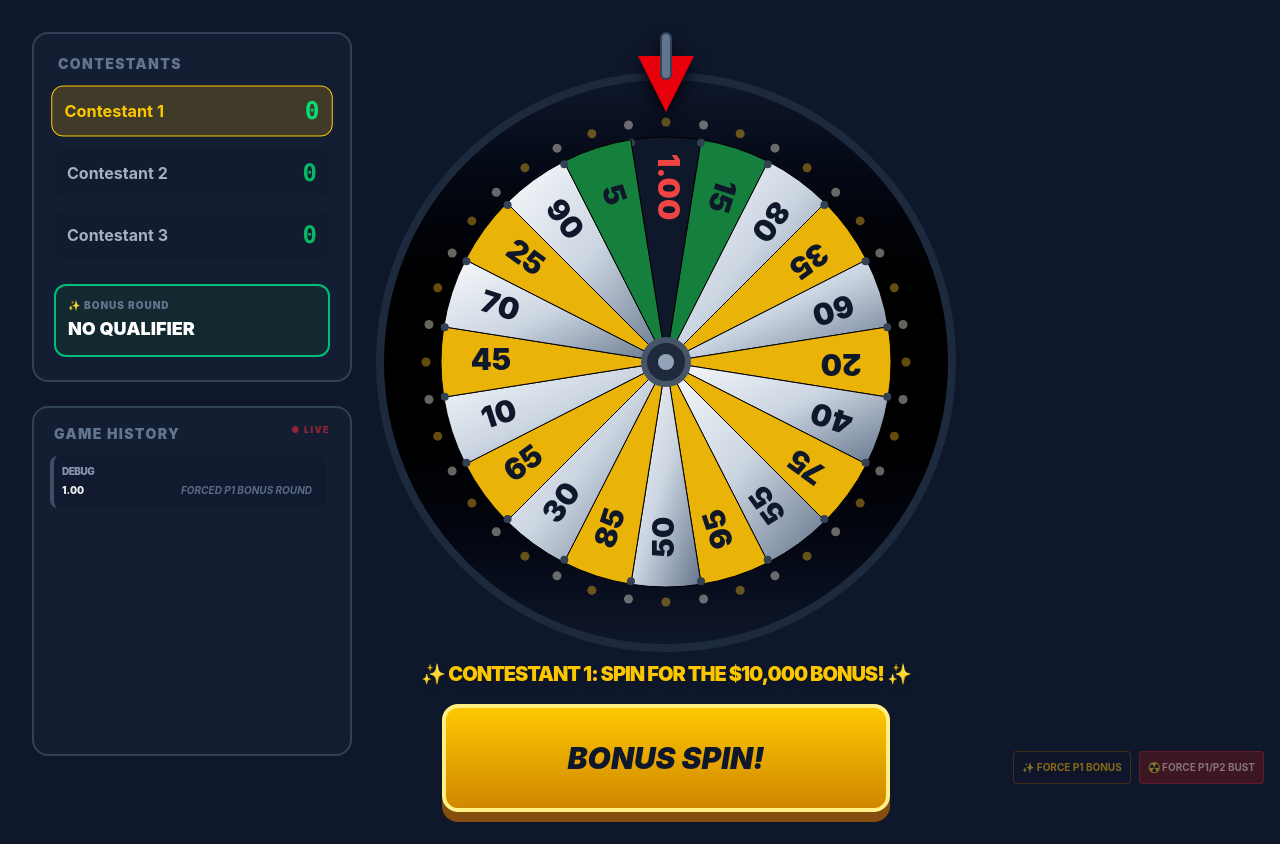
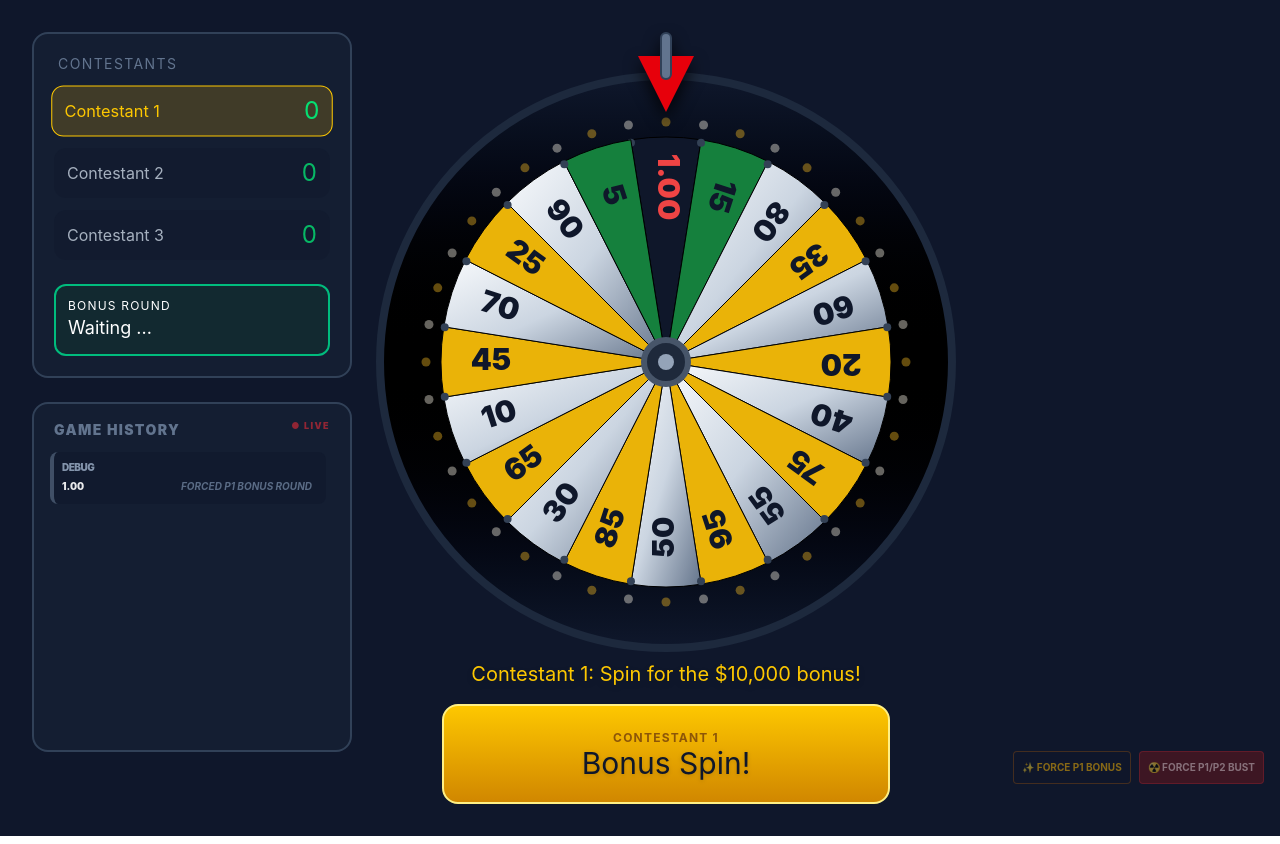
Before and after one commit to mtickle/big-wheel, a React (Vite) app: page / in a window 1280 px wide. Both pictures are taken after a click on the button "✨ FORCE P1 BONUS". Built offline with nearby package versions, Linux system fonts and the light colour scheme.

Commit message:
feat: enhance game logic for turn advancement and improve UI text in GameControls and Scoreboard components

```diff
--- a/src/App.jsx
+++ b/src/App.jsx
@@ -164,44 +164,61 @@ export default function App() {
   };
 
   const advanceTurn = useCallback((currentTurn, currentGameState) => {
-    console.log(`Evaluating end of turn. Current Turn: ${currentTurn}, Game State: ${currentGameState}  `);
+    console.log(`Evaluating end of turn. Current Turn: ${currentTurn}, Game State: ${currentGameState}`);
     console.log(`Scores:`, playerScores);
 
     const p1Bust = playerScores[0] > 100;
     const p2Bust = playerScores[1] > 100;
 
-    // 🚨 THE P3 VICTORY LAP TRIGGER
+    // 1. THE P3 VICTORY LAP TRIGGER (Cleaned up duplication)
     if (currentTurn === 1 && p1Bust && p2Bust) {
+      console.log("Triggering P3 Failsafe (P1/P2 Busted)");
+      setLeader({ index: 2, score: 0 }); // 🚨 Ensures P3 is recognized as the winner!
       setTurn(2);
       setSpinsThisTurn(0);
-      setGameState("bonus_only"); // This is the key!
+      setGameState("bonus_only");
       logAction("SYSTEM", "N/A", "0", "P1 & P2 BUSTED - P3 WINS BY DEFAULT!");
       return;
     }
 
-    // 1. DOUBLE BUST FAILSAFE
-    if (currentTurn === 1 && p1Bust && p2Bust) {
-      console.log("Triggering P3 Failsafe (P1/P2 Busted)");
-      setTurn(2);
-      setSpinsThisTurn(0);
-      setGameState("bonus_only");
-      logAction("SYSTEM", "N/A", "0", "P1 & P2 BUSTED - P3 WINS!");
+    // 2. END OF ROUNDS / TIE EVALUATION
+    if (currentTurn === 2 || currentGameState === "spin_off") {
+      console.log("Turn 2/Spin-off finished. Evaluating the true leader...");
+
+      // Map scores to player indices and filter out busts
+      const eligiblePlayers = playerScores
+        .map((score, index) => ({ index, score }))
+        .filter(p => p.score > 0 && p.score <= 100);
+
+      // Failsafe: Rare 3-way bust
+      if (eligiblePlayers.length === 0) {
+        setLeader({ index: -1, score: 0 });
+        setGameState("finished");
         return;
       }
 
-    // 2. END OF ROUNDS
-    if (currentTurn === 2 || currentGameState === "bonus_only" || currentGameState === "spin_off") {
-      console.log("Turn 2/Special Round finished. Checking for Ties/Bonus...");
-      const validScores = playerScores.filter(s => s <= 100);
-      const maxScore = Math.max(...validScores, 0);
-      const winners = playerScores.map((s, i) => s === maxScore ? i : -1).filter(i => i !== -1);
+      // Find the true highest score and who has it
+      const winningScore = Math.max(...eligiblePlayers.map(p => p.score));
+      const topPlayers = eligiblePlayers.filter(p => p.score === winningScore);
 
-      if (currentGameState !== "spin_off" && winners.length > 1 && maxScore > 0) {
-        console.log("Tie Detected! Entering Spin-off.");
+      if (currentGameState !== "spin_off" && topPlayers.length > 1) {
+        console.log("True Tie Detected for First Place! Entering Spin-off.");
+        setLeader({ index: -1, score: winningScore }); // No winner yet
         setGameState("spin_off");
-        setSpinOffParticipants(winners);
-        setTurn(winners[0]);
-      } else if (currentGameState !== "bonus_round" && bonusEligible.length > 0) {
+
+        // Update participants and turn to the first tied player
+        const tiedIndices = topPlayers.map(p => p.index);
+        setSpinOffParticipants(tiedIndices);
+        setTurn(tiedIndices[0]);
+        setSpinsThisTurn(0);
+      } else {
+        // WE HAVE A CLEAR WINNER
+        const winner = topPlayers[0];
+        console.log(`Clear winner: P${winner.index + 1} with ${winningScore}`);
+        setLeader({ index: winner.index, score: winningScore });
+
+        // Check if they earned a bonus spin (hit exactly 1.00)
+        if (currentGameState !== "bonus_round" && bonusEligible.length > 0) {
           console.log("Bonus Eligible players found. Entering Bonus Round.");
           setGameState("bonus_round");
           setBonusIndex(0);
@@ -211,13 +228,15 @@ export default function App() {
           setGameState("finished");
         }
       }
+      return;
+    }
+
     // 3. THE NORMAL ADVANCE
-    else {
     const nextTurn = currentTurn + 1;
     console.log(`Normal advance: Moving from ${currentTurn} to ${nextTurn}`);
     setTurn(nextTurn);
     setSpinsThisTurn(0);
-    }
+
   }, [playerScores, bonusEligible, logAction]);
 
   const processResult = (index) => {
--- a/src/components/GameControls.jsx
+++ b/src/components/GameControls.jsx
@@ -29,7 +29,7 @@ const GameControls = memo(({
       <div className="flex flex-col items-center gap-6 w-full animate-in fade-in zoom-in duration-500">
         <div className="text-center">
           <div className="text-slate-400 text-xs font-black uppercase tracking-[0.2em] mb-1">
-            {hasWinner ? "Showcase Representative" : "Game Over"}
+            {hasWinner ? "Winner" : "Game Over"}
           </div>
           <div className="text-4xl font-black text-white italic drop-shadow-lg">
             {winnerName}
@@ -39,10 +39,6 @@ const GameControls = memo(({
           {hasWinner && totalWon > 0 ? (
             <div className="mt-2 py-1 px-4 bg-green-500/20 border border-green-500/50 rounded-full text-green-400 font-bold text-sm inline-block animate-bounce">
               💰 TOTAL WINNINGS: ${totalWon.toLocaleString()}
-            </div>
-          ) : hasWinner ? (
-            <div className="mt-2 text-slate-500 italic text-sm">
-              Won the game (and some Mac & Cheese!)
             </div>
           ) : null}
         </div>
@@ -101,16 +97,27 @@ const GameControls = memo(({
   if (gameState === "bonus_round") {
     return (
       <div className="flex flex-col items-center gap-4 w-full animate-in slide-in-from-bottom-4">
-        <div className="text-yellow-400 font-black text-center text-xl tracking-tighter drop-shadow-md uppercase">
-          ✨ {currentPlayerName}: SPIN FOR THE $10,000 BONUS! ✨
-        </div>
+        <div className="text-yellow-400 font-sans text-center text-xl drop-shadow-md">
+          {currentPlayerName}: Spin for the $10,000 bonus!       </div>
         <button
-          onClick={onSpin}
-          disabled={isSpinning}
-          className="w-full max-w-md py-8 bg-linear-to-b from-yellow-400 to-yellow-600 hover:from-yellow-300 hover:to-yellow-500 rounded-2xl text-3xl font-black italic shadow-[0_10px_0_rgb(133,77,14)] active:shadow-none active:translate-y-2 transition-all border-4 border-yellow-200 text-slate-900"
-        >
-          {isSpinning ? "BIG MONEY..." : "BONUS SPIN!"}
-        </button>
+  onClick={onSpin}
+  disabled={isSpinning}
+  className="
+    w-full max-w-md flex flex-col items-center justify-center py-6
+    bg-linear-to-b from-yellow-400 to-yellow-600 hover:from-yellow-300 hover:to-yellow-500
+    text-slate-900 border-2 border-yellow-200 rounded-2xl
+    active:shadow-none active:translate-y-2.5
+    disabled:opacity-50 disabled:cursor-not-allowed disabled:translate-y-0
+    transition-all duration-75
+  "
+>
+  <span className="text-xs font-bold uppercase tracking-widest text-yellow-900/80 mb-0.5">
+    {currentPlayerName}
+  </span>
+  <span className="text-3xl font-sans leading-none drop-shadow-sm">
+    {isSpinning ? "Spinning..." : "Bonus Spin!"}
+  </span>
+</button>
       </div>
     );
   }
@@ -119,15 +126,12 @@ const GameControls = memo(({
   if (gameState === "spin_off") {
     return (
       <div className="flex flex-col items-center gap-4 w-full">
-        <div className="text-red-400 font-black uppercase text-sm tracking-[0.3em]">
-          ⚠️ Sudden Death Spin-Off ⚠️
-        </div>
         <button
           onClick={onSpin}
           disabled={isSpinning}
-          className="w-full max-w-md py-6 bg-red-600 hover:bg-red-500 rounded-2xl text-2xl font-black italic shadow-[0_8px_0_rgb(153,27,27)] active:shadow-none active:translate-y-2 transition-all border-2 border-red-400"
+          className="w-full max-w-md py-6 px-8 bg-red-600 hover:bg-red-500 rounded-2xl text-2xl font-sans active:shadow-none active:translate-y-2 transition-all border-2 border-red-400"
         >
-          {isSpinning ? "ELIMINATION SPIN..." : "TIE-BREAKER SPIN!"}
+          {isSpinning ? "Eliminiation Spin..." : "Tie breaker spin!"}
         </button>
       </div>
     );
--- a/src/components/Scoreboard.jsx
+++ b/src/components/Scoreboard.jsx
@@ -2,9 +2,9 @@ import { memo } from 'react';
 
 const Scoreboard = memo(({ players, playerScores, bank, turn, leader, gameState, bonusEligible = [] }) => {
   return (
-    <div className="bg-slate-800/40 p-5 rounded-2xl border-2 border-slate-700 flex flex-col h-87.5 w-full">
+    <div className="bg-slate-800/40 p-5 rounded-2xl border-2 border-slate-700 flex flex-col w-full">
 
-      <h3 className="text-sm font-black text-slate-500 uppercase tracking-widest mb-3 px-1 flex justify-between">
+      <h3 className="text-sm font-sans text-slate-500 uppercase tracking-widest mb-3 px-1 flex justify-between">
         Contestants
       </h3>
 
@@ -31,27 +31,27 @@ const Scoreboard = memo(({ players, playerScores, bank, turn, leader, gameState,
             >
               <div className="flex justify-between items-start">
                 <div className="flex flex-col">
-                  <span className={`font-bold transition-colors ${isActive ? "text-yellow-400" : isEligible ? "text-green-400" : "text-slate-300"}`}>
+                  <span className={` transition-colors ${isActive ? "text-yellow-400" : isEligible ? "text-green-400" : "text-slate-300"}`}>
                     {p.name}
                   </span>
 
                   {/* ✨ BONUS ELIGIBILITY BADGE */}
                   {isEligible && !isActive && (
-                    <span className="text-[9px] font-black text-yellow-500 mt-0.5 tracking-widest animate-pulse">
+                    <span className="text-[9px] font-sans text-yellow-500 mt-0.5 tracking-widest animate-pulse">
                       ★ BONUS QUALIFIED
                     </span>
                   )}
 
                   {/* 💰 THE BANK DISPLAY */}
                   {hasMoney && (
-                    <span className="text-[10px] font-black text-green-400 mt-1 tracking-wider">
+                    <span className="text-[10px] font-sans text-green-400 mt-1 tracking-wider">
                       ${bank[i].toLocaleString()} WON
                     </span>
                   )}
                 </div>
 
                 <div className="text-right">
-                  <span className={`text-2xl font-mono font-black block leading-none ${isTheDollar ? "text-yellow-400 drop-shadow-[0_0_8px_rgba(250,204,21,0.8)]" :
+                  <span className={`text-2xl font-mono font-sans block leading-none ${isTheDollar ? "text-yellow-400 drop-shadow-[0_0_8px_rgba(250,204,21,0.8)]" :
                     isBusted ? "text-red-500" : "text-green-400"
                     }`}>
                     {isBusted ? "BUST" : isTheDollar ? "1.00" : playerScores[i]}
@@ -68,13 +68,13 @@ const Scoreboard = memo(({ players, playerScores, bank, turn, leader, gameState,
         ? "bg-yellow-500/20 border-yellow-400 shadow-[inset_0_0_15px_rgba(250,204,21,0.2)]"
         : "bg-green-900/20 border-emerald-500"
         }`}>
-        <p className="text-[10px] font-black uppercase text-slate-500 mb-0.5 tracking-widest">
-          {gameState === "finished" ? "🏆 Showcase Winner" :
-            gameState === "spin_off" ? "⚖️ Tie-Breaker" :
-              gameState === "bonus_round" ? "✨ Bonus Round" : "Current Leader"}
+        <p className="text-xs font-sans uppercase b-0.5 tracking-widest">
+          {gameState === "finished" ? "Showcase Winner" :
+            gameState === "spin_off" ? "Tie-Breaker" :
+              gameState === "bonus_round" ? "Bonus Round" : "Current Leader"}
         </p>
-        <p className={`text-lg font-black truncate ${gameState === "finished" ? "text-yellow-400" : "text-white"}`}>
-          {leader.index === -1 ? "NO QUALIFIER" : players[leader.index].name}
+        <p className={`text-lg font-sans  truncate ${gameState === "finished" ? "text-yellow-400" : "text-white"}`}>
+          {leader.index === -1 ? "Waiting ..." : players[leader.index].name}
         </p>
       </div>
     </div>
```
Lines whose indentation alone changed are shown as unchanged.
